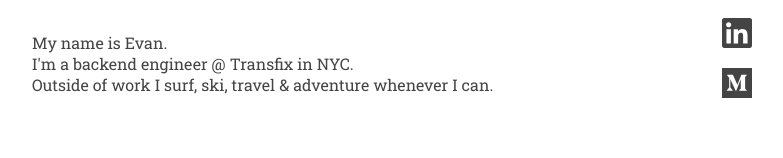
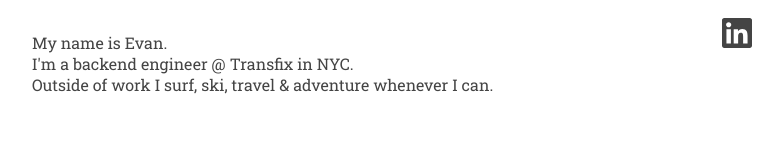
Before and after one commit to echrisinger/personal-site, a React (Create React App) app: page / in a window 1280 px wide. Shown: the part 526-684 px from the top of the page, without its empty margins (248-1031 px from the left). Built offline with nearby package versions, Linux system fonts and the light colour scheme.

Commit message:
remove medium icon

```diff
--- a/src/OutsideLinks.js
+++ b/src/OutsideLinks.js
@@ -14,7 +14,7 @@ class OutsideLinks extends PureComponent {
           target="_blank"
           rel="noopener noreferrer"
         >
-          <img src={githubLogo} alt="github"/>
+          <img src={githubLogo} alt="github" />
         </a>
         <a
           className="social-link"
@@ -22,15 +22,7 @@ class OutsideLinks extends PureComponent {
           target="_blank"
           rel="noopener noreferrer"
         >
-          <img src={linkedinLogo} alt="linkedin"/>
-        </a>
-        <a
-          className="social-link"
-          href="https://medium.com/@evanchrisinger"
-          target="_blank"
-          rel="noopener noreferrer"
-        >
-          <img src={mediumLogo} alt="medium"/>
+          <img src={linkedinLogo} alt="linkedin" />
         </a>
       </div>
     )
```
